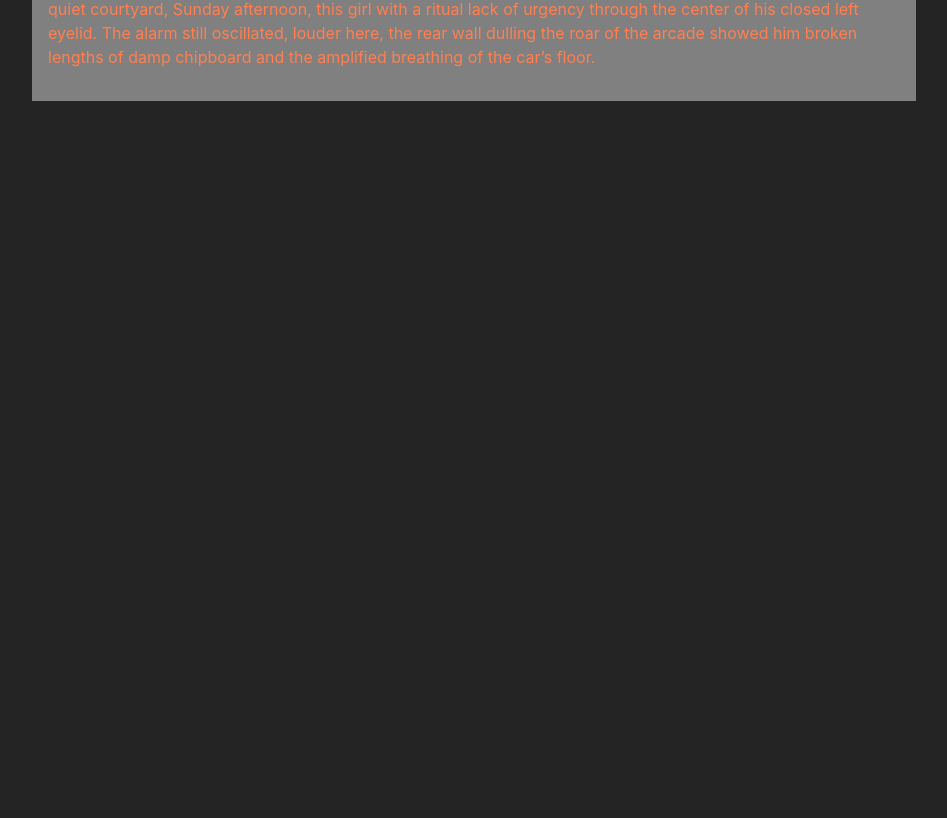
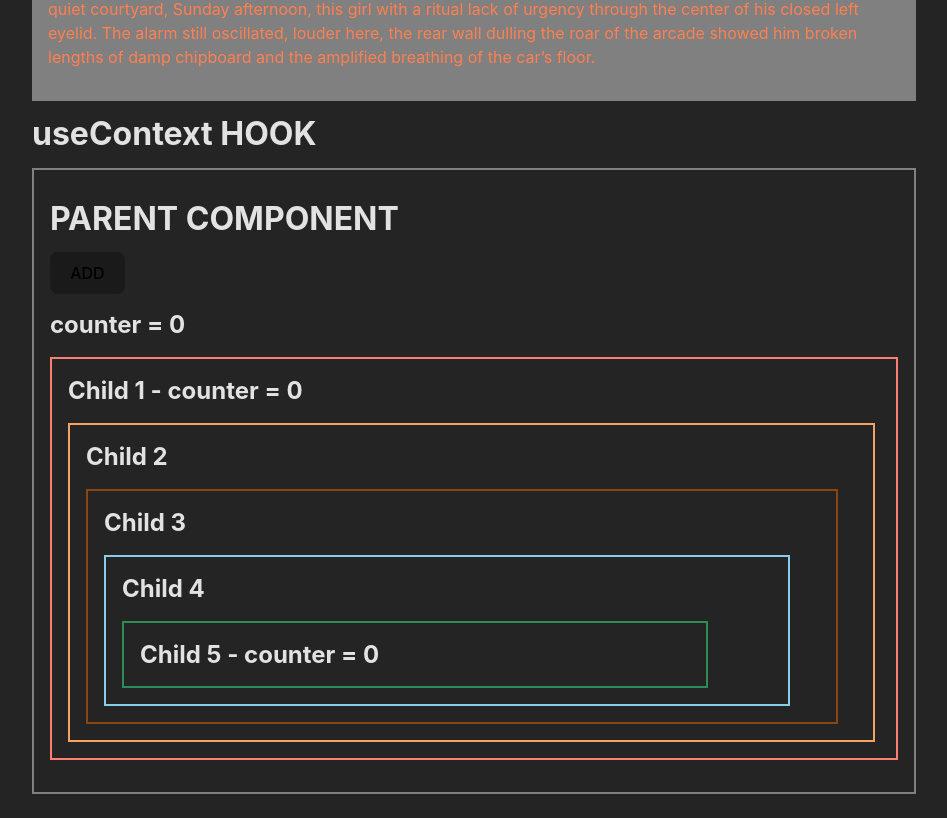
Before and after one commit to pablozuta/react-playground, a React (Vite) app: page / in a window 1280 px wide. Shown: the part 339-1157 px from the top of the page, without its empty margins (166-1113 px from the left). Before the commit the page ends 800 px from the top, so only its background shows below. Built offline with nearby package versions, Linux system fonts and the light colour scheme.

Commit message:
se agrega carpeta y components prop drilling

```diff
--- a/src/App.jsx
+++ b/src/App.jsx
@@ -19,6 +19,7 @@
 import ReactTable from './components/ReactTable'
 import DisectingProps from './components/DisectingProps'
 import InnerStyle from './components/InnerStyle'
+import ParentDrill from './components/PropDrilling/ParentDrill'
 
 
 function App() {
@@ -28,6 +29,8 @@
     <PropsDest nombre="Pablo" edad="40"/>
     <DisectingProps/>
      <InnerStyle/>
+     <h1>useContext HOOK</h1>
+     <ParentDrill/>
 
 
 
--- /dev/null
+++ b/src/components/PropDrilling/Children/Child1.jsx
@@ -0,0 +1,14 @@
+import Child2 from './Child2'
+
+function Child1({counter}) {
+  return (
+    <div className='child1'>
+      <h2>Child 1 - counter = {counter}</h2>
+
+        <Child2 counter={counter} />
+
+    </div>
+  )
+}
+
+export default Child1
--- /dev/null
+++ b/src/components/PropDrilling/Children/Child2.jsx
@@ -0,0 +1,13 @@
+
+import Child3 from './Child3'
+
+function Child2({counter}) {
+  return (
+    <div className='child2'>
+      <h2>Child 2</h2>
+        <Child3 counter={counter} />
+    </div>
+  )
+}
+
+export default Child2
--- /dev/null
+++ b/src/components/PropDrilling/Children/Child3.jsx
@@ -0,0 +1,12 @@
+
+import Child4 from './Child4'
+
+function Child3({counter}) {
+  return (
+    <div className='child3'>
+      <h2>Child 3</h2>
+      <Child4 counter={counter} /></div>
+  )
+}
+
+export default Child3
--- /dev/null
+++ b/src/components/PropDrilling/Children/Child4.jsx
@@ -0,0 +1,13 @@
+
+import Child5 from './Child5'
+
+function Child4({counter}) {
+  return (
+    <div className='child4'>
+      <h2>Child 4</h2>
+      <Child5 counter={counter} />
+      </div>
+  )
+}
+
+export default Child4
--- /dev/null
+++ b/src/components/PropDrilling/Children/Child5.jsx
@@ -0,0 +1,11 @@
+
+
+function Child5({counter}) {
+  return (
+    <div className='child5'>
+      <h2>Child 5 - counter =  {counter}</h2>
+      </div>
+  )
+}
+
+export default Child5
--- a/src/components/useContextHook/ParentUseContext.jsx
+++ b/src/components/PropDrilling/ParentDrill.jsx
@@ -1,11 +1,15 @@
 import {useState} from 'react'
+
+import Child1 from './Children/Child1'
 
 function ParentUseContext() {
     const [counter, setCounter] = useState(0)
   return (
-    <div>
-        <h1>{counter}</h1>
+    <div className='parent-drill'>
+        <h1>PARENT COMPONENT</h1>
         <button onClick={() => setCounter(counter + 1)}>ADD</button>
+        <h2>counter = {counter}</h2>
+      <Child1 counter={counter} />
     </div>
   )
 }
--- /dev/null
+++ b/src/components/PropDrilling/uc.css
@@ -0,0 +1,34 @@
+.parent-drill{
+    border: 2px solid gray;
+    padding: 1rem;
+}
+
+.child1 {
+  border: 2px solid salmon;
+  margin-bottom: 1rem;
+  padding-left: 1rem;
+}
+.child2 {
+  border: 2px solid sandybrown;
+  width: 95%;
+  margin-bottom: 1rem;
+  padding-left: 1rem;
+}
+.child3 {
+  border: 2px solid saddlebrown;
+  width: 93%;
+  margin-bottom: 1rem;
+  padding-left: 1rem;
+}
+.child4 {
+  border: 2px solid skyblue;
+  width: 91%;
+  margin-bottom: 1rem;
+  padding-left: 1rem;
+}
+.child5 {
+  border: 2px solid seagreen;
+  width: 85%;
+  margin-bottom: 1rem;
+  padding-left: 1rem;
+}
--- a/src/main.jsx
+++ b/src/main.jsx
@@ -2,6 +2,7 @@
 import ReactDOM from 'react-dom/client'
 import App from './App'
 import './index.css'
+import './components/PropDrilling/uc.css'
 import {
   QueryClient,
   QueryClientProvider,
```
